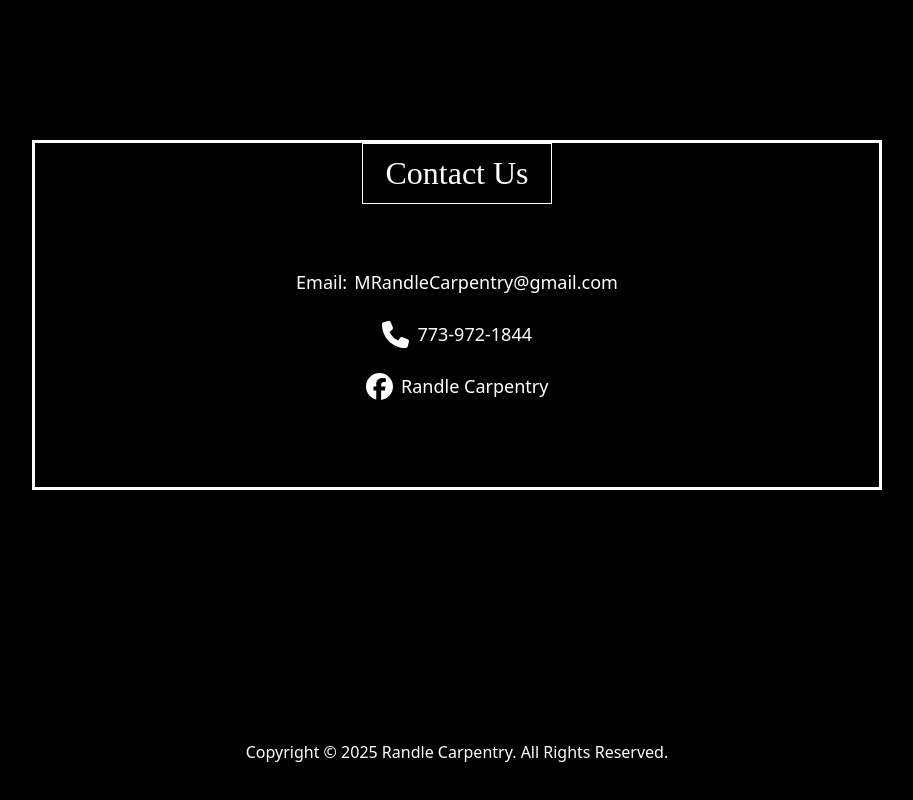
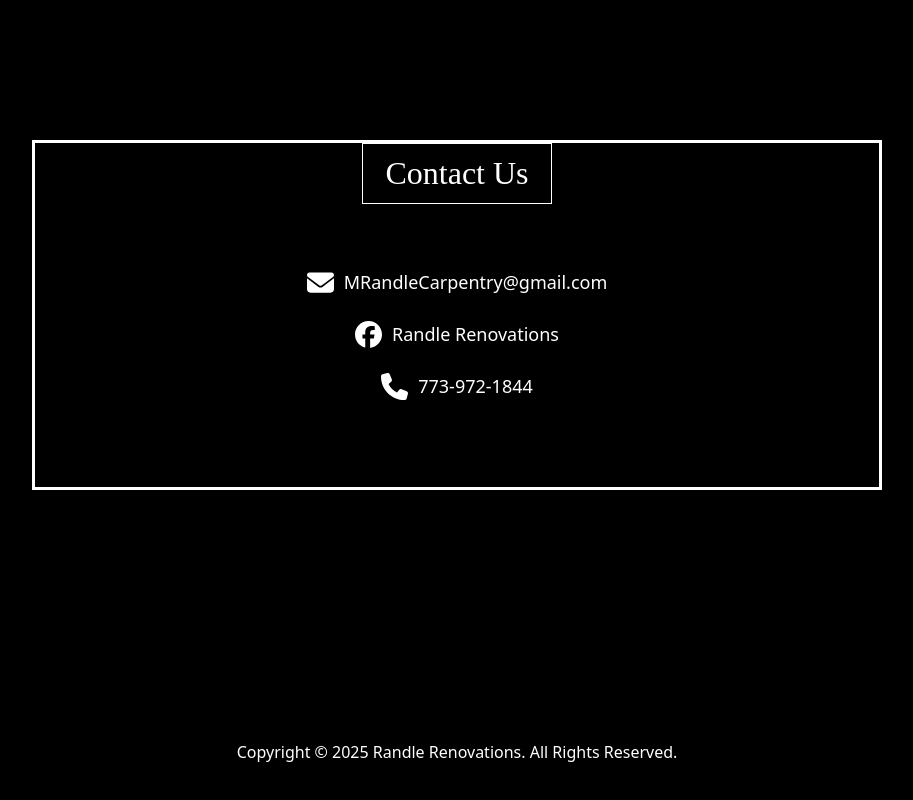
Before and after one commit to jeffbenak/Randle-Renovations, a React (Vite) app: page / in a window 1280 px wide. Shown: the part 3278-4078 px from the top of the page, without its empty margins (183-1096 px from the left). Built offline with nearby package versions, Linux system fonts and the light colour scheme; a web font is replaced by a local one.

Commit message:
Changed all instances of Randle Carpentry to Randle Renovations and added the fontawsome envelope icon in place of email, and changed the link text margin-left to pixel values instead of %

```diff
--- a/src/components/css/style.css
+++ b/src/components/css/style.css
@@ -120,7 +120,7 @@ hr {
 
 .email {
     color: white;
-    margin-left: .3%;
+    margin-left: 10px;
 }
 
 .email:hover {
@@ -170,7 +170,7 @@ hr {
 
   .social {
     color: white;
-    margin-left: 1%;
+    margin-left: 10px;
   }
 
   .social:hover {
--- a/src/components/pages/Gallery.jsx
+++ b/src/components/pages/Gallery.jsx
@@ -151,7 +151,7 @@ export default function Gallery() {
 
     </div>
 
-    <p className="copyright-gallery">Copyright &#169; 2025 Randle Carpentry. All Rights Reserved. </p>
+    <p className="copyright-gallery">Copyright &#169; 2025 Randle Renovations. All Rights Reserved. </p>
 
         </div>
         </>
--- a/src/components/pages/Home.jsx
+++ b/src/components/pages/Home.jsx
@@ -1,7 +1,7 @@
 import React from "react";
 import Header from "./Header";
 import { FontAwesomeIcon } from '@fortawesome/react-fontawesome';
-import { faPhone, faPlus } from '@fortawesome/free-solid-svg-icons';
+import { faPhone, faPlus, faEnvelope } from '@fortawesome/free-solid-svg-icons';
 import { faFacebook } from '@fortawesome/free-brands-svg-icons';
 import { Link } from "react-router-dom";
 import finish11 from "../images/finish11.jpg";
@@ -74,16 +74,16 @@ export default function Home() {
 
         <div className="content">
 
-        <p>Email: <a className="email" href="mailto:MRandleCarpentry@gmail.com">MRandleCarpentry@gmail.com</a></p>
+        <p><FontAwesomeIcon className="fa-xl envelope" icon={faEnvelope}></FontAwesomeIcon><a className="email" href="mailto:MRandleCarpentry@gmail.com">MRandleCarpentry@gmail.com</a></p>
+        <p><FontAwesomeIcon className="fa-xl" icon={faFacebook}></FontAwesomeIcon><a href="https://www.facebook.com/profile.php?id=100077916173261" className="social facebook">Randle Renovations</a></p>
         <p><FontAwesomeIcon className="fa-xl" icon={faPhone}></FontAwesomeIcon><a href="tel:+17739721844" className="social">773-972-1844</a></p>
-        <p><FontAwesomeIcon className="fa-xl" icon={faFacebook}></FontAwesomeIcon><a href="https://www.facebook.com/profile.php?id=100077916173261" className="social facebook">Randle Carpentry</a></p>
 
         </div>
 
     </div>
 
 
-    <p className="copyright">Copyright &#169; 2025 Randle Carpentry. All Rights Reserved. </p>
+    <p className="copyright">Copyright &#169; 2025 Randle Renovations. All Rights Reserved. </p>
 
 
 
```
